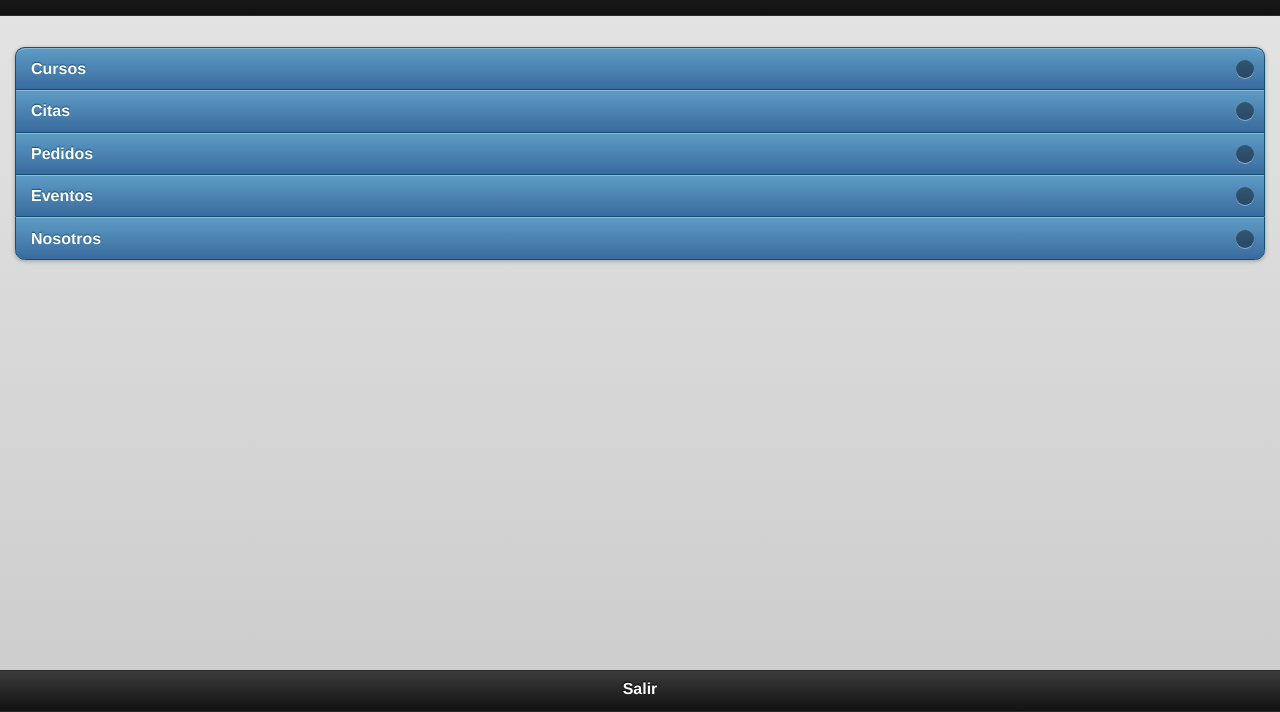
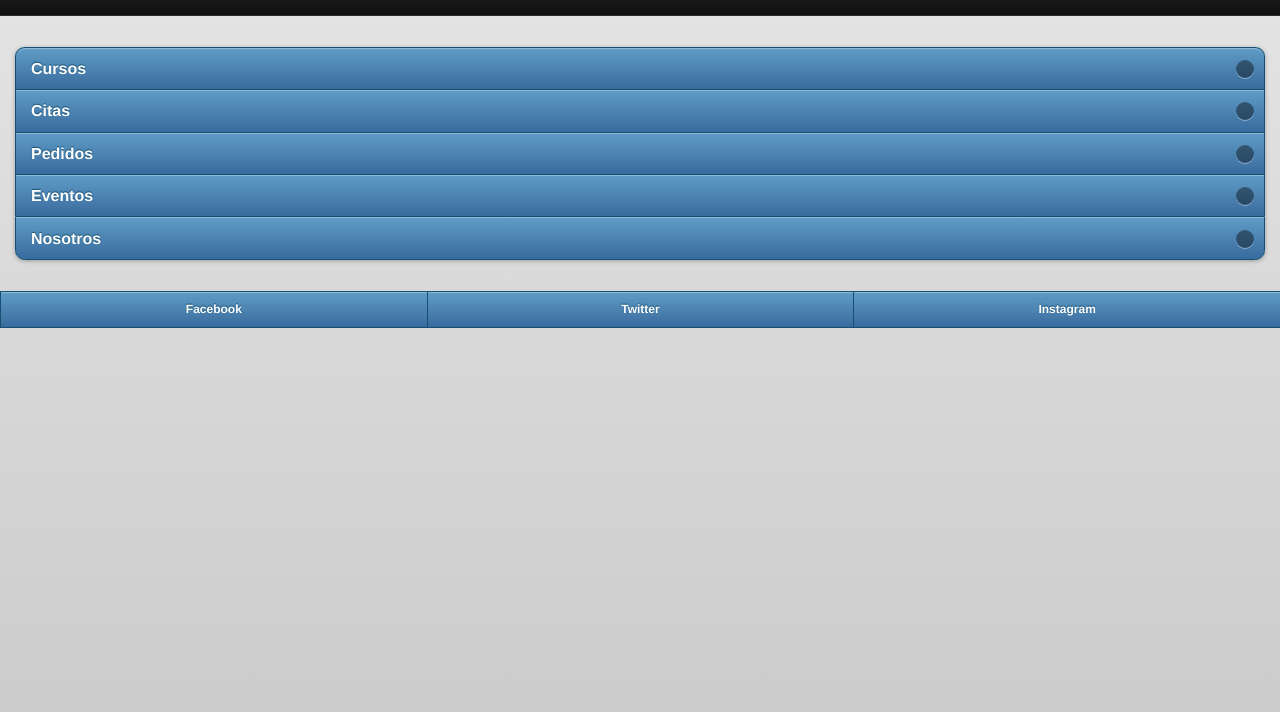
Before and after one commit to jecastillo2210/Tarea2, a plain HTML site: page index.html in a window 1280 px wide. Shown: the part 88-800 px from the top of the page. Drawn offline with Linux system fonts and the light colour scheme; files whose address does not match are found by name.

Commit message:
Add files via upload

```diff
--- a/index.html
+++ b/index.html
@@ -44,11 +44,20 @@
 		</ul>
 	</div>
     <!-- Utilizando data-positicon de tipo fixed  -->
-	<div data-role="footer" data-position="fixed" >
+	<!--
+    <div data-role="footer" data-position="fixed" >
 
 
 		<h4>Salir</h4>
 	</div>
+    -->
+    <div data-role="navbar" data-position="fixed">
+    <ul>
+    <li><a href="https://www.facebook.com/">Facebook</a></li>
+    <li><a href="https://www.twitter.com/">Twitter</a></li>
+    <li><a href="https://wwwr.instagram.com/">Instagram</a></li>
+     </ul>
+</div>
 </div>
 
 <div data-role="page" id="page2">
```
